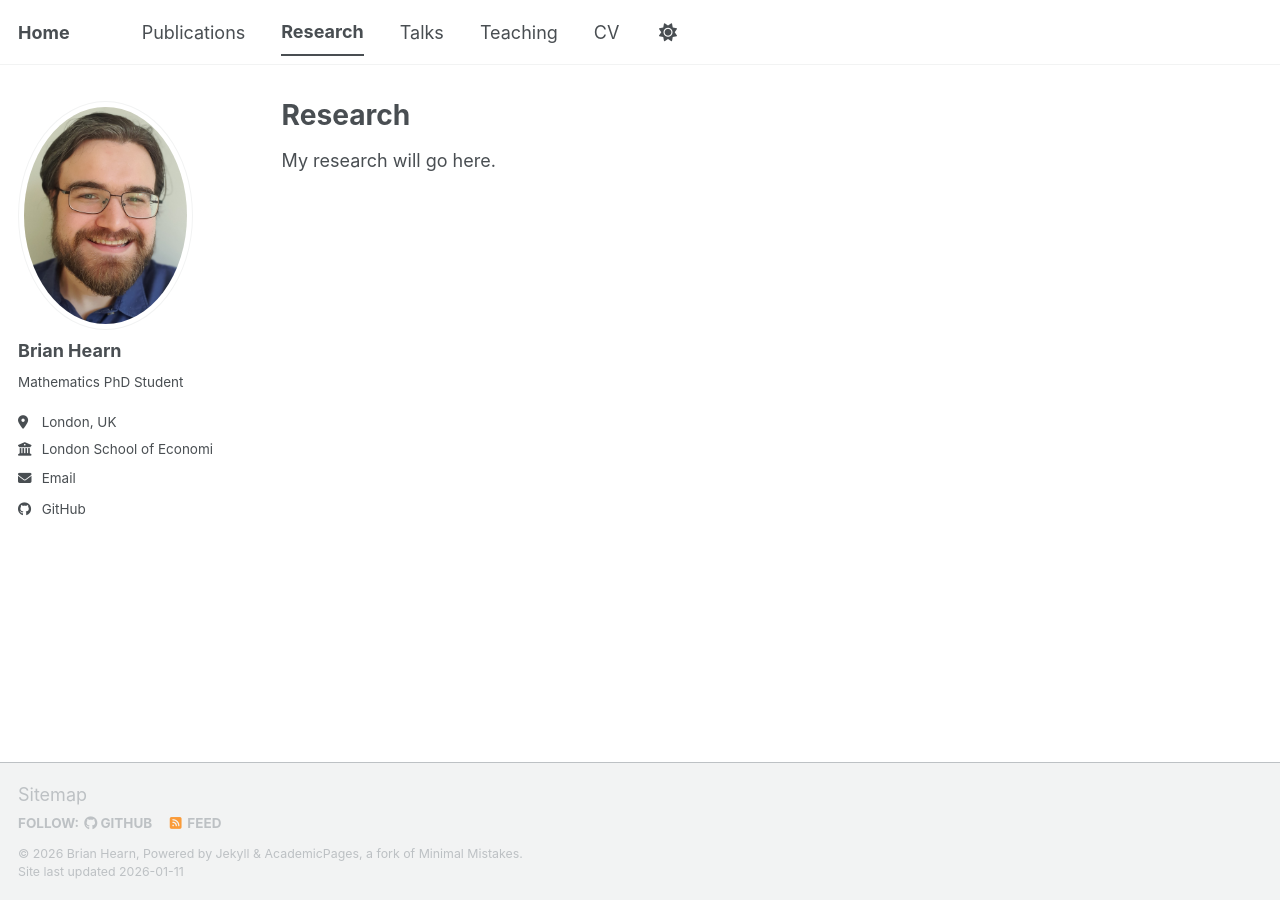
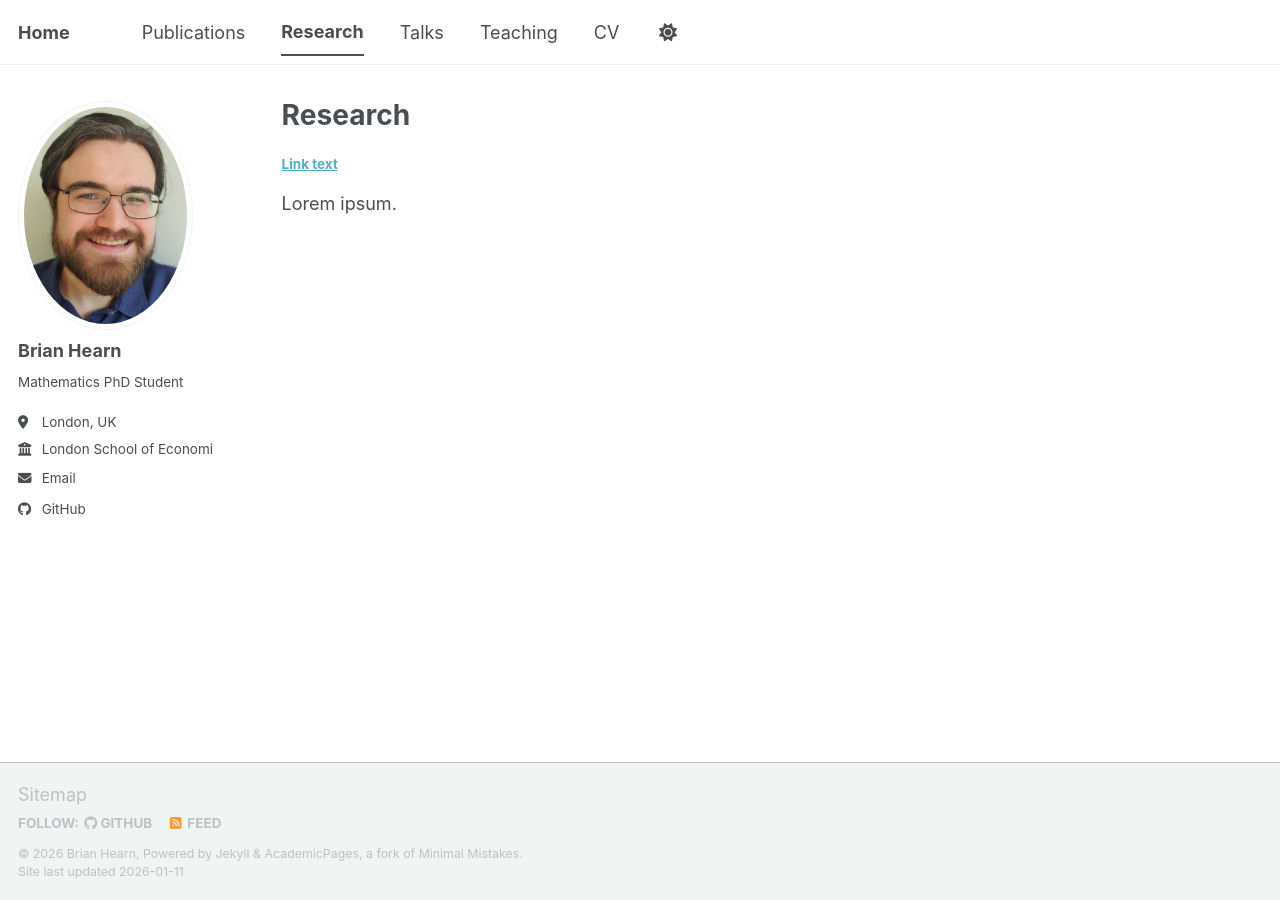
Before and after one commit to brian-hearn/brian-hearn.github.io, a Jekyll site: the page built from _pages/research.md, in a window 1280 px wide. Built offline with Jekyll 4.4.1, drawn with Linux system fonts in a browser that asks for light colours; a script bundle is joined from its source files by our own code; library files that are not in the unit come from our copies.

Commit message:
feat: more changes

```diff
--- a/_pages/research.md
+++ b/_pages/research.md
@@ -7,4 +7,6 @@ redirect_from:
   - /research
 ---
 
-My research will go here.
+#### [Link text](https://example.com)
+
+Lorem ipsum.
```
